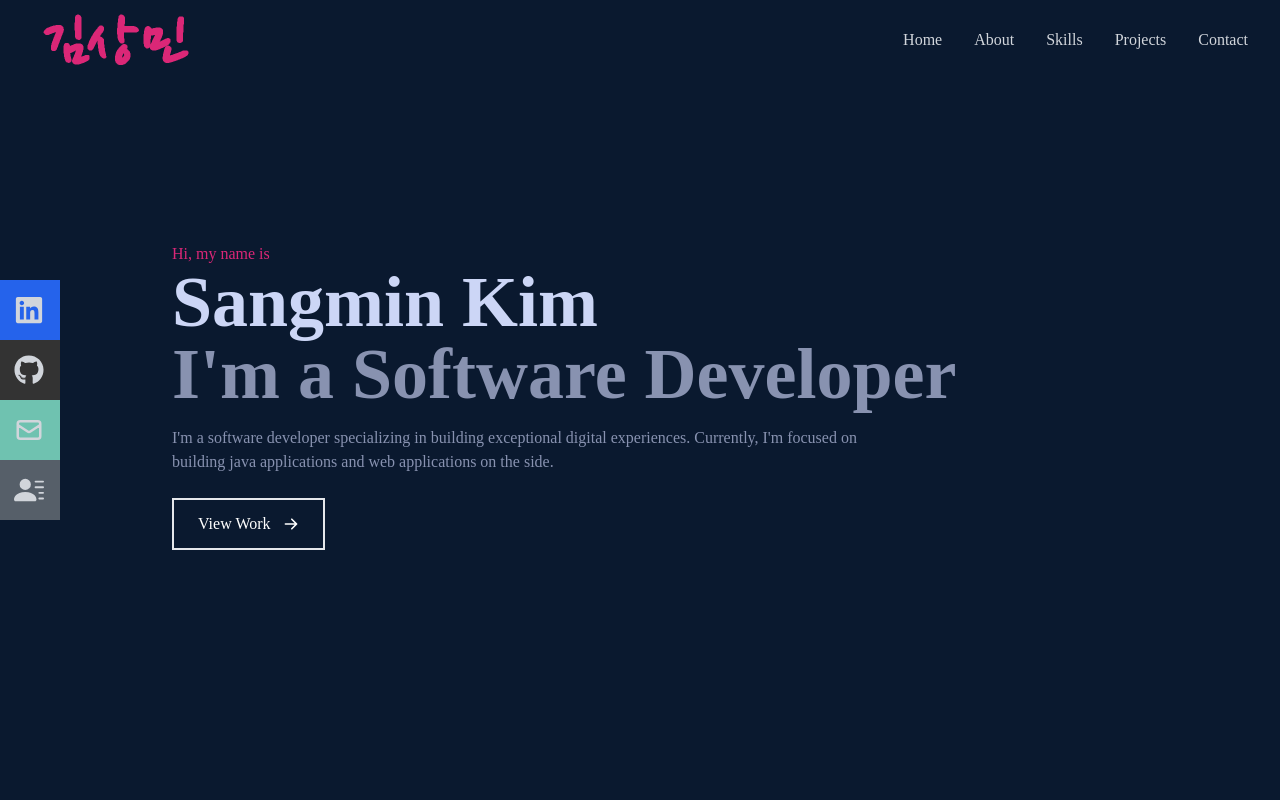
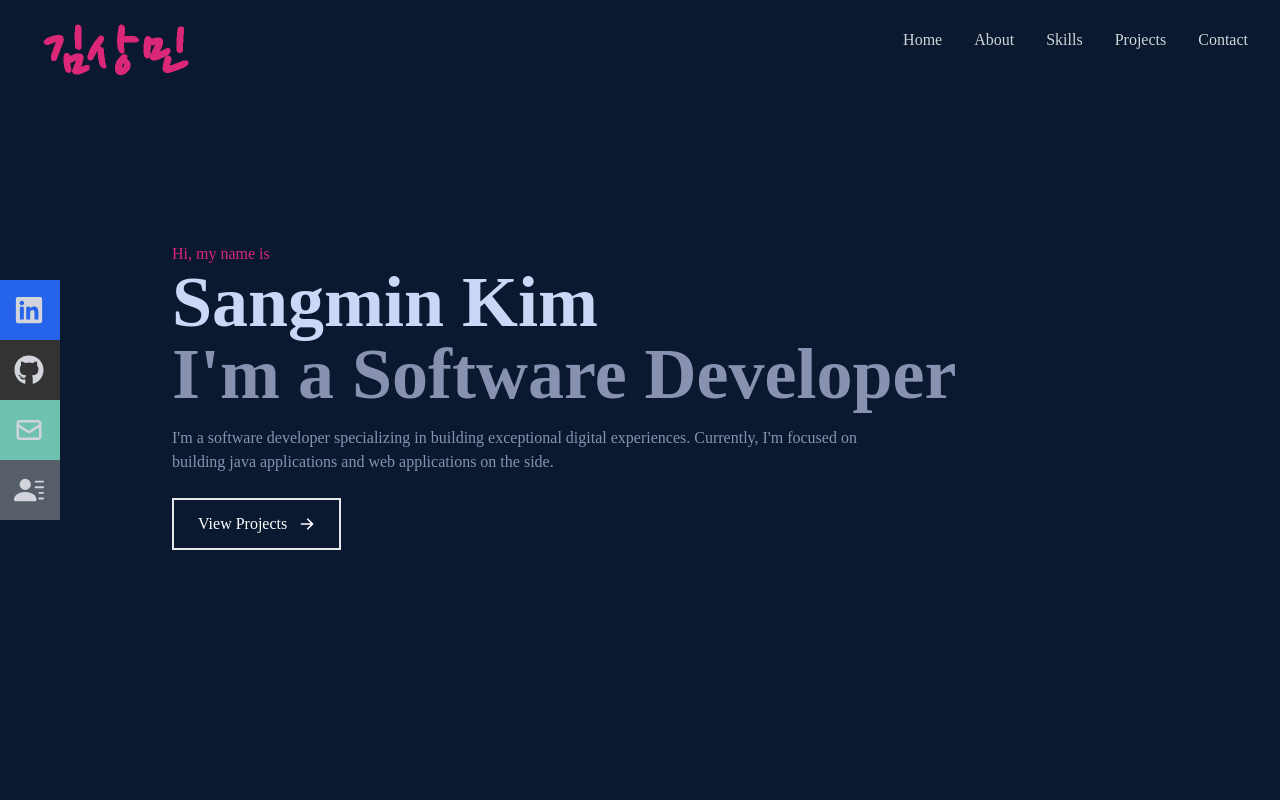
Before and after one commit to ItsMiinnn/my-portfolio-website, a React (Create React App) app: page / in a window 1280 px wide. Shown: the top 800 px of the page. Built offline with nearby package versions, Linux system fonts and the light colour scheme.

Commit message:
fix: added ui fixes

```diff
--- a/public/index.html
+++ b/public/index.html
@@ -2,12 +2,12 @@
 <html lang="en">
   <head>
     <meta charset="utf-8" />
-    <link rel="icon" href="%PUBLIC_URL%/favicon.ico" />
+    <!-- <link rel="icon" href="%PUBLIC_URL%/favicon.ico" /> -->
     <meta name="viewport" content="width=device-width, initial-scale=1" />
     <meta name="theme-color" content="#000000" />
     <meta
       name="description"
-      content="Web site created using create-react-app"
+      content="About Sangmin Kim"
     />
     <link rel="apple-touch-icon" href="%PUBLIC_URL%/logo192.png" />
     <!--
--- a/src/components/Contact.jsx
+++ b/src/components/Contact.jsx
@@ -9,9 +9,9 @@ function Contact() {
           <p className='text-gray-300 py-4'>Submit the form below</p>
         </div>
         <input className='bg-[#ccd6f] p-2' type='text' placeholder='Input your name' name='name' />
-        <input className='bg-[#ccd6f6] p-2 my-4' type='email' placeholder='Input Your email' name='email' />
+        <input className='bg-[#ccd6f] p-2 my-4' type='email' placeholder='Input Your email' name='email' />
         <textarea className='bg-[#ccd6f] p-2' name='message' rows='10' placeholder='Input your message' />
-        <button className='text-white border-2 hover:bg-pink-600 hover:border-pink-600 px-4 py-3 my-8 mx-auto flex items-center'>Let's Collaborate</button>
+        <button className='text-white border-2 hover:bg-pink-600 hover:border-pink-600 px-4 py-3 my-8 mx-auto flex items-center'>Get in touch</button>
       </form>
     </div>
   )
--- a/src/components/Home.jsx
+++ b/src/components/Home.jsx
@@ -1,5 +1,6 @@
 import React from 'react'
 import { HiArrowRight } from 'react-icons/hi'
+import { Link } from 'react-scroll'
 
 const Home = () => {
   return (
@@ -14,7 +15,8 @@ const Home = () => {
           Currently, I'm focused on building java applications and web applications on the side.
         </p>
         <div>
-          <button className='text-white group border-2 px-6 py-3 my-2 flex items-center hover:bg-pink-600 hover:border-pink-600'>View Work
+          <button className='text-white group border-2 px-6 py-3 my-2 flex items-center hover:bg-pink-600 hover:border-pink-600'>
+          <Link to='projects' smooth={true} duration={500}>View Projects </Link>
             <span className='group-hover:rotate-90 duration-300'>
               <HiArrowRight className='ml-3'/>
             </span>
--- a/src/components/Navbar.jsx
+++ b/src/components/Navbar.jsx
@@ -12,7 +12,7 @@ const Navbar = () => {
   return (
     <div className='fixed w-full h-[80px] flex justify-between items-center px-4 bg-[#0a192f] text-gray-300'>
       <div>
-        <img src={Logo} alt="Logo image" style={{width: '200px'}}/>
+        <img src={Logo} alt="Logo image" style={{width: '200px', padding: '20px 0 0 0'}}/>
       </div>
 
       {/* Menu */}
--- a/src/components/Projects.jsx
+++ b/src/components/Projects.jsx
@@ -2,7 +2,7 @@ import React from 'react'
 
 const Projects = () => {
   return (
-    <div name='projects' className='w-full md:h-screen text-gray-300 bg-[#0a192f]'>
+    <div name='projects' className='w-full h-screen text-gray-300 bg-[#0a192f]'>
       <div className='max-w-[1000px] mx-auto p-4 flex flex-col justify-center w-full h-full'>
         <div className='pb-8'>
           <p className='text-4xl font-bold inline border-b-4 text-gray-300 border-pink-600'>Projects</p>
```
Also changed, not shown: src/assets/realestate.jpg (deleted), src/assets/workImg.jpeg (deleted).
